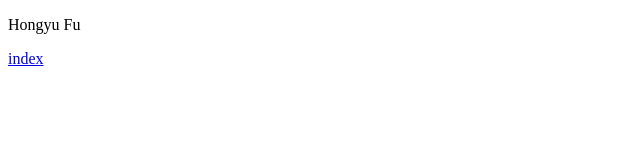
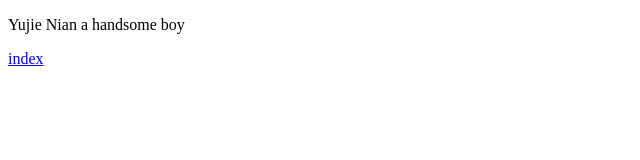
Before and after one commit to kaixinwanghoufei/3333, a plain HTML site: page profile.html in a window 1280 px wide. Shown: the whole page, without its empty margins (0-640 px from the left). Drawn offline with Linux system fonts and the light colour scheme.

Commit message:
commit nyj

```diff
--- a/profile.html
+++ b/profile.html
@@ -6,7 +6,7 @@
     <title>profile</title>
 </head>
 <body>
-    <p>Hongyu Fu</p>
+    <p>Yujie Nian a handsome boy </p>
     <a href="./index.html">index</a>
 </body>
 </html>
```
